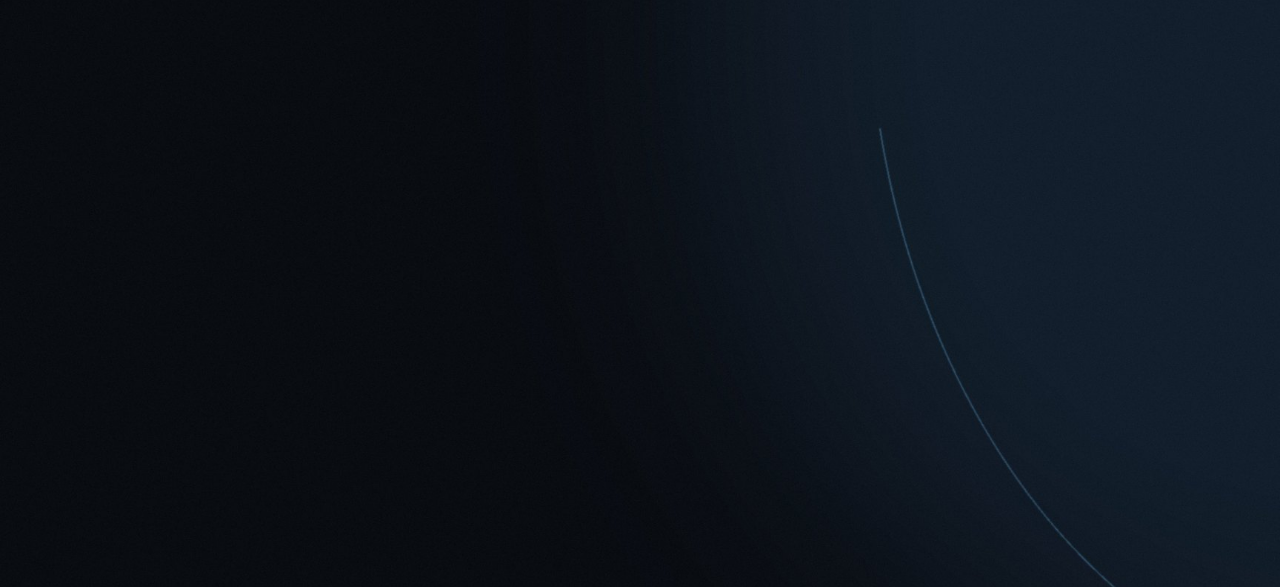
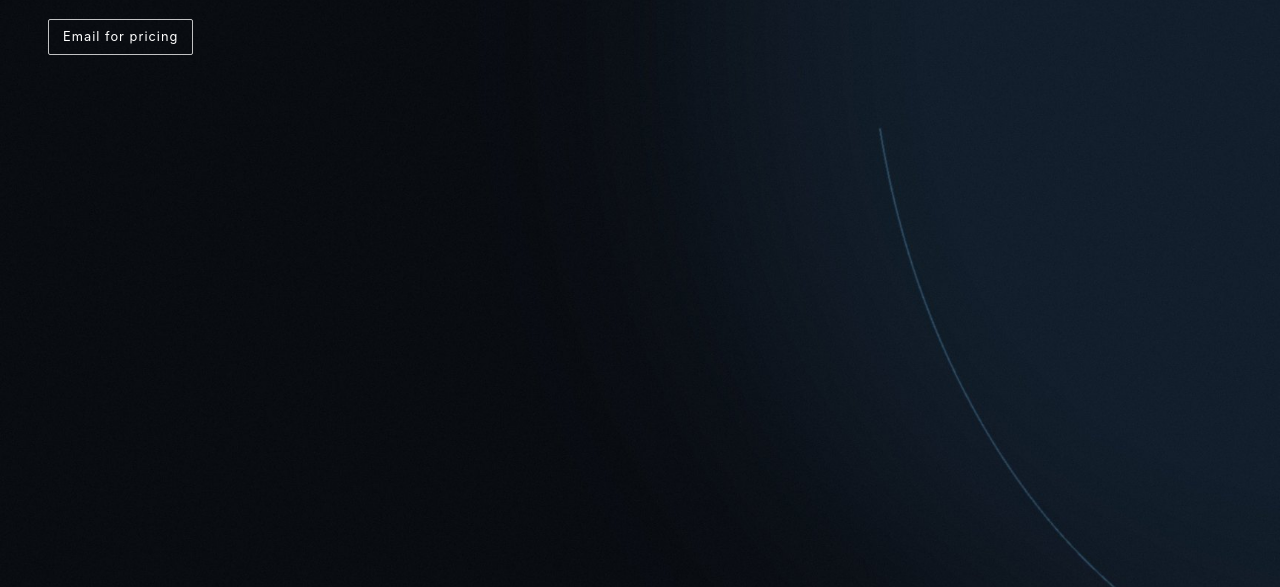
Before and after one commit to plinymiller/b-tuff.co, a plain HTML site: page index.html in a window 1280 px wide. Shown: the part 111-698 px from the top of the page. Drawn offline with Linux system fonts and the light colour scheme.

Commit message:
Add an Email for pricing button on the homepage

```diff
--- a/index.html
+++ b/index.html
@@ -104,6 +104,16 @@
     .mark a, .social-list a { transition: none; }
   }
 .pm-loc{white-space:nowrap}.pm-mark{display:inline-block;width:1.15em;height:1.15em;vertical-align:-.2em;margin:0 .15em}
+  .mark a.pricing-btn {
+    opacity: 1;
+    border: 1px solid rgba(255, 255, 255, 0.75);
+    border-radius: 2px;
+    padding: 8px 14px;
+    margin-top: 8px;
+    letter-spacing: 0.08em;
+    font-size: 0.8rem;
+  }
+  .mark a.pricing-btn:hover { background: rgba(255, 255, 255, 0.1); border-color: #fff; }
 </style>
 </head>
 <body>
@@ -112,6 +122,7 @@
     <h1><img class="logo" src="btuff-logo-white.png" width="1185" height="138" alt="B-Tuff"></h1>
     <p class="family"><a href="https://plinymiller.com/">Pliny Miller Design</a><a href="https://891consulting.com/">891 Consulting</a><a href="https://prep4me.app/">Prep4Me</a></p>
     <a href="mailto:info@b-tuff.co">Contact us</a>
+    <a class="pricing-btn" href="mailto:info@b-tuff.co?subject=Pricing%20request">Email for pricing</a>
   </div>
 </header>
 <main class="photo" aria-hidden="true"></main>
```
